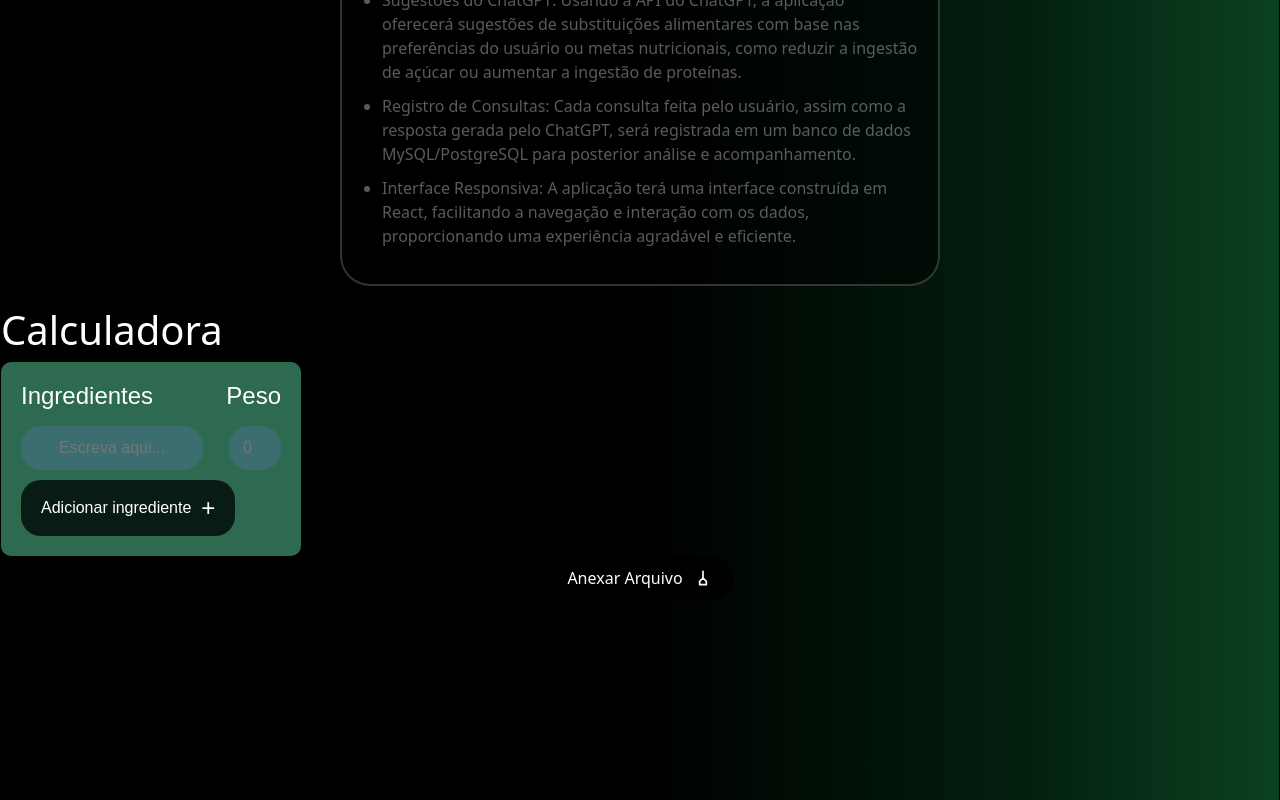
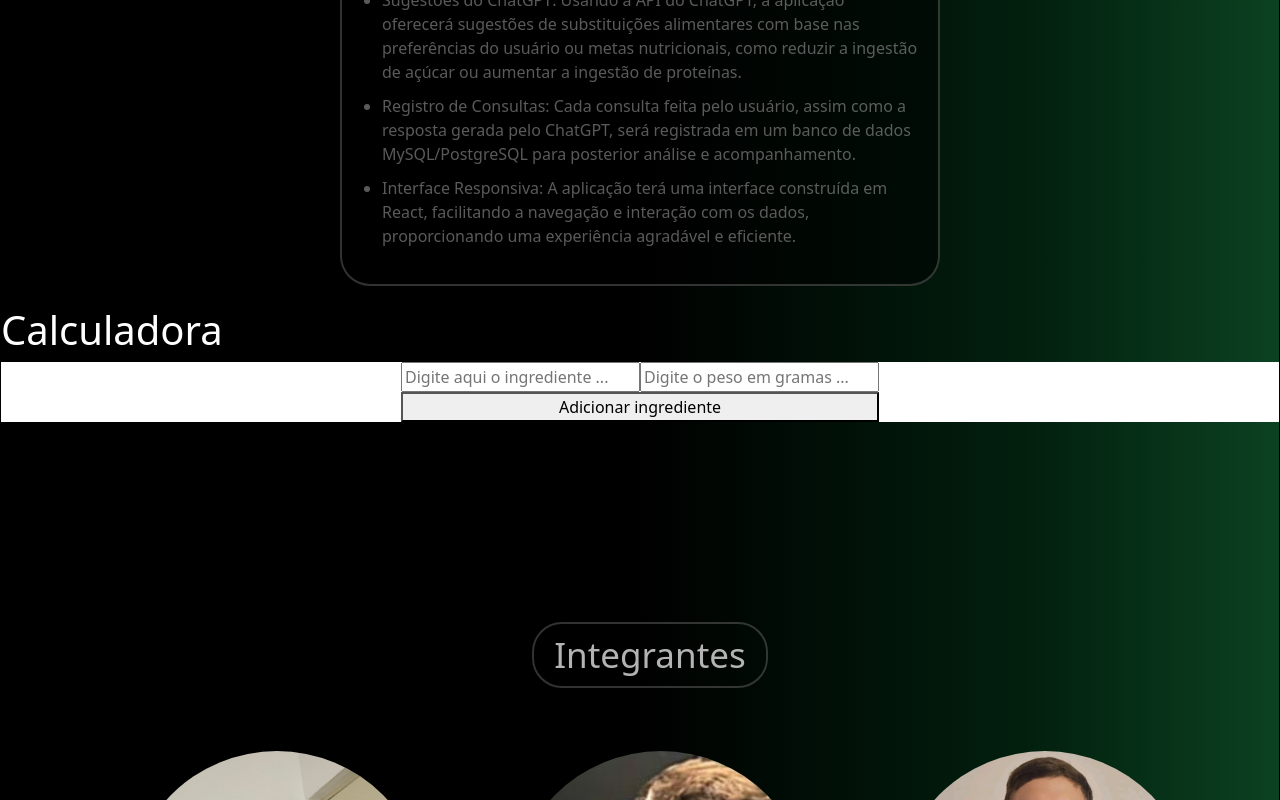
Before and after one commit to gabrielcardosoo/A3-desweb, a React (Create React App) app in the folder frontend/: page / in a window 1280 px wide. Shown: the part 1775-2575 px from the top of the page. Built offline with nearby package versions, Linux system fonts and the light colour scheme.

Commit message:
feat: Adiciona lista de elementos

```diff
--- a/frontend/src/components/Calculator.js
+++ b/frontend/src/components/Calculator.js
@@ -7,7 +7,6 @@ export const Calculator = () => {
     <div id="calc" className="calculator-container" >
       <h1>Calculadora</h1>
       <IngredientForm />
-      <UploadButton />
     </div>
   )
 }
--- a/frontend/src/components/IngredientForm.js
+++ b/frontend/src/components/IngredientForm.js
@@ -1,45 +1,88 @@
-import React, { useState } from 'react';
-import './style/IngredientForm.css'; // Estilos customizados
+import React, { useState } from 'react'
 
-const IngredientForm = () => {
-  const [ingredients, setIngredients] = useState([{ name: '', quantity: '' }]);
+export default function IngredientForm() {
+  const [listIngredients, setListIngredients] = useState([])
+  const [ingredient, setIngredient] = useState({name: '', quantity: undefined})
+  const [editingId, setEditingId] = useState(null)
 
-  const handleAddIngredient = () => {
-    setIngredients([...ingredients, { name: '', quantity: '' }]);
-  };
+  const valdiadeIngredient = (ingredient) => {
+    if  (/\d/.test(ingredient.name)) {
+      alert('O nome do ingrediente não pode conter números')
+      return false
+    }
+    else if (ingredient.quantity < 0) {
+      alert('A quantidade do ingrediente não pode ser negativa')
+      return false
+    }
+    else if (/^-?\d+$/.test(ingredient.quantity) === false) {
+      alert('A quantidade do ingrediente deve ser um número inteiro')
+      return false
+    }
+    return true
+  }
 
-  const handleIngredientChange = (index, field, value) => {
-    const updatedIngredients = [...ingredients];
-    updatedIngredients[index][field] = value;
-    setIngredients(updatedIngredients);
-  };
+  const handleIngredient = () => {
+    if (ingredient.name && ingredient.quantity > 0 && valdiadeIngredient(ingredient)) {
+      if (editingId !== null) {
+        // Atualiza o ingrediente existente
+        const updatedIngredients = listIngredients.map((ing, index) =>
+          index === editingId ? {name: ingredient.name, quantity: ingredient.quantity} : ing
+        )
+        setListIngredients(updatedIngredients)
+        setEditingId(null) // Reseta o estado de edição
+      } else {
+        // Adiciona novo ingrediente
+        setListIngredients([...listIngredients, {name: ingredient.name, quantity: ingredient.quantity}])
+      }
+      setIngredient({name: '', quantity: ''}) // Limpa o formulário
+    }
+  }
+
+  const handleEdit = (element, index) => {
+    setIngredient({name: element.name, quantity: element.quantity})
+    setEditingId(index)
+  }
+
+  const handleRemove = (index) => {
+    setListIngredients(listIngredients.filter((_, i) => i !== index))
+  }
 
   return (
-    <div className="ingredient-form-container">
-      <h2>Ingredientes <span>Peso</span></h2>
-      {ingredients.map((ingredient, index) => (
-        <div className="ingredient-row" key={index}>
+    <div style={{display:'grid', justifyContent:'center', color:'blueviolet', backgroundColor:'white'}}>
+
+      {listIngredients.length > 0 && (
+        listIngredients.map((ingredient, index) => (
+          <div key={index}>
+            <div style={{display:'flex', flexDirection:'row', justifyContent:'space-between'}}>
+              <div>{ingredient.name}</div>
+              <div>{ingredient.quantity} gramas</div>
+            </div>
+            <div>
+              <button onClick={() => handleEdit(ingredient, index)}>Editar</button>
+              <button onClick={() => handleRemove(index)}>Remover</button>
+            </div>
+          </div>
+        ))
+      )}
+
+      <div className='inputs'>
         <input
           type="text"
-            placeholder="Escreva aqui..."
+          placeholder="Digite aqui o ingrediente ..."
           value={ingredient.name}
-            onChange={(e) => handleIngredientChange(index, 'name', e.target.value)}
-            className="ingredient-input"
+          required
+          onChange={(e) => setIngredient({...ingredient, name: e.target.value})}
         />
         <input
           type="number"
-            placeholder="0"
+          placeholder="Digite o peso em gramas ..."
           value={ingredient.quantity}
-            onChange={(e) => handleIngredientChange(index, 'quantity', e.target.value)}
-            className="quantity-input"
+          required
+          onChange={(e) => setIngredient({...ingredient, quantity: e.target.value})}
         />
       </div>
-      ))}
-      <button className="add-ingredient-btn" onClick={handleAddIngredient}>
-        Adicionar ingrediente <span>+</span>
-      </button>
+      <button onClick={handleIngredient}>{editingId !== null ? 'Atualizar ingrediente': 'Adicionar ingrediente'}</button>
+
     </div>
-  );
-};
-
-export default IngredientForm;
+  )
+}
```
Lines whose indentation alone changed are shown as unchanged.
